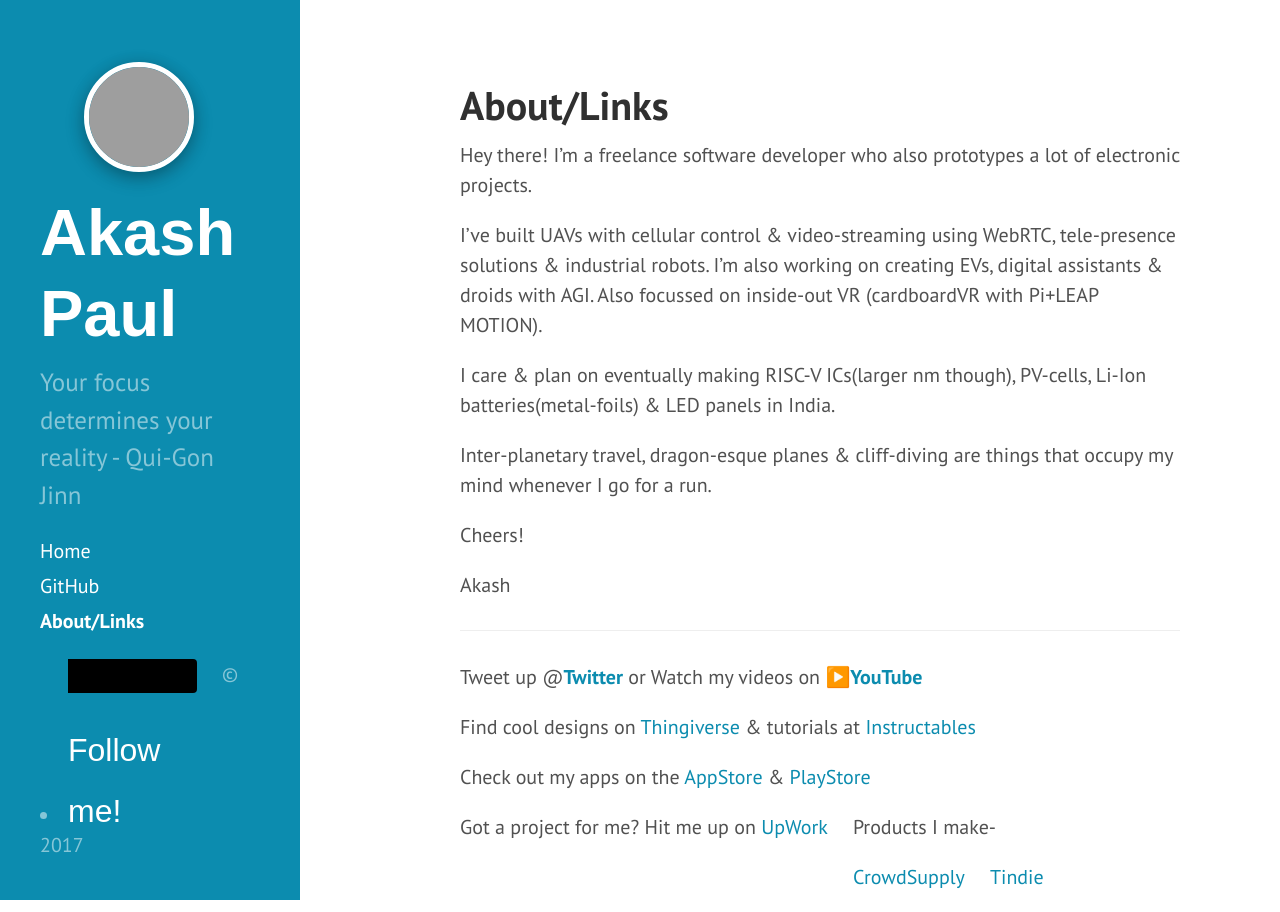
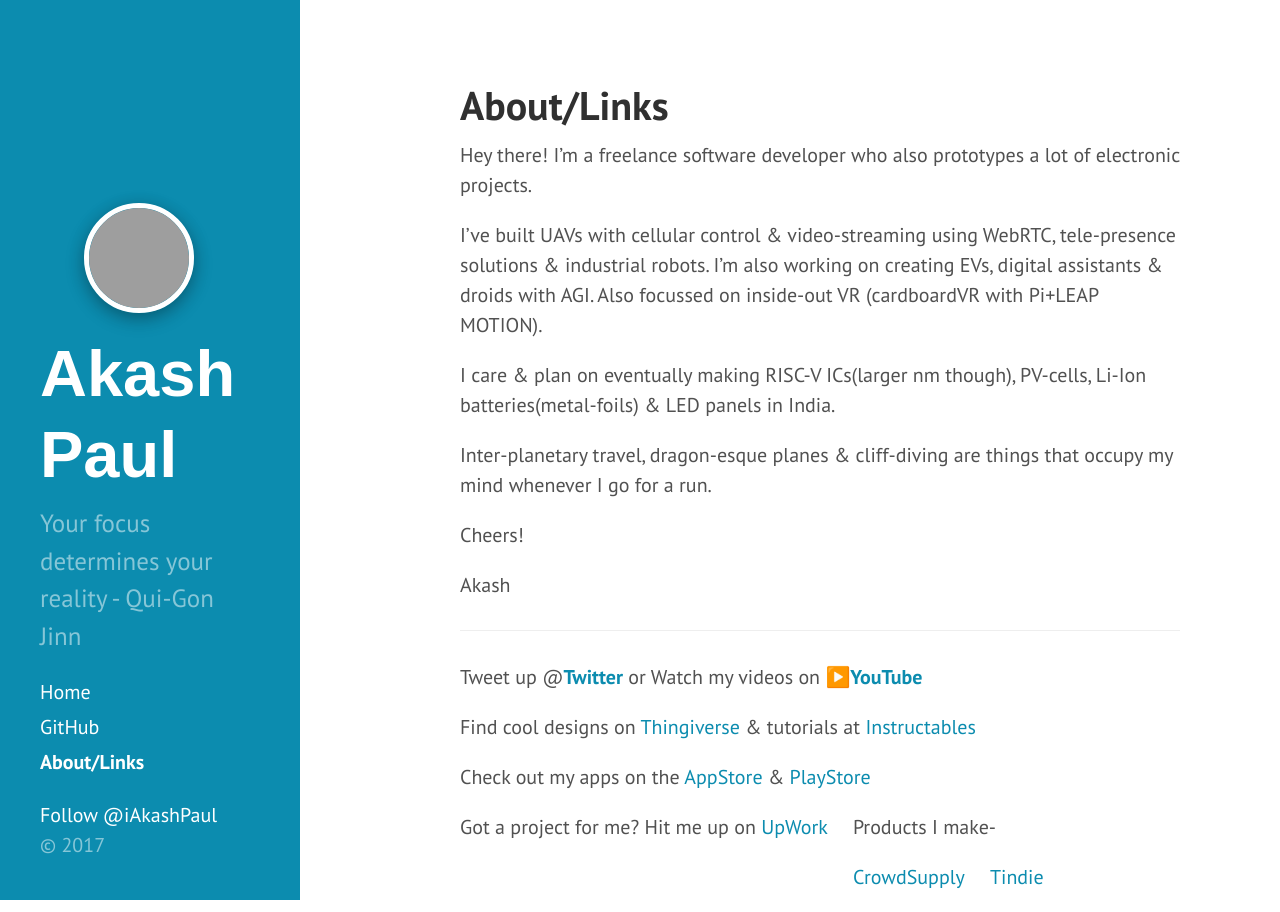
Before and after one commit to iakashpaul/iakashpaul.github.io, a Jekyll site: the page built from about.md, in a window 1280 px wide. Built offline with Jekyll 4.4.1, drawn with Linux system fonts in a browser that asks for light colours; comment, search, counter and statistics services are not loaded; grey boxes are pictures that could not be loaded.

Commit message:
Update sidebar.html

```diff
--- a/_includes/sidebar.html
+++ b/_includes/sidebar.html
@@ -30,7 +30,7 @@
 
 
     </nav>
-   	<li><a href="#" onclick="window.open('https://twitter.com/intent/user?original_referer=&amp;region=screen_name&amp;screen_name=iAkashPaul&amp;source=followbutton&amp;variant=1.1', 'twitter', 'toolbar=no, width=650, height=300'); trackSocial('Twitter', 'Follow', 'http://www.akashpaul.com'); return false;"><span class="social-button twitter">Follow me!</span></a></li>
+   <a href="https://twitter.com/iAkashPaul" class="twitter-follow-button" data-show-count="true">Follow @iAkashPaul</a><script async src="//platform.twitter.com/widgets.js" charset="utf-8"></script>
     <p>&copy; {{ site.time | date: '%Y' }}</p>
   </div>
 </div>
```
